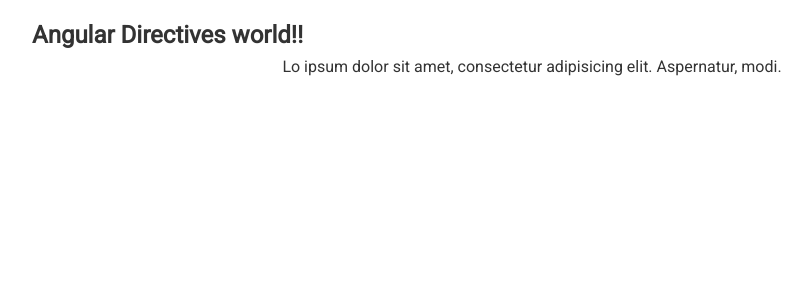
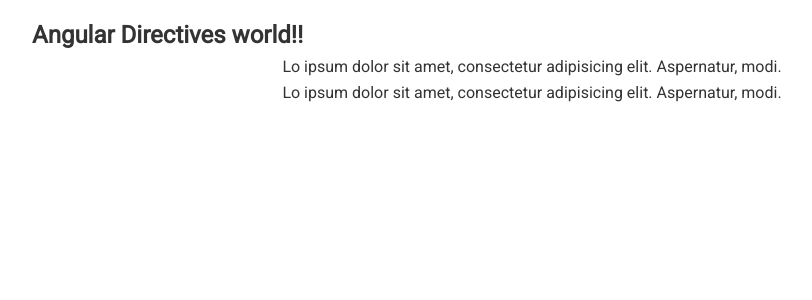
Before and after one commit to matviiko/angularLessons, an Angular app: page / in a window 1280 px wide. Shown: the top 300 px of the page, without its empty margins (108-920 px from the left). Built offline with nearby package versions, Linux system fonts and the light colour scheme.

Commit message:
HostBinding in Directive

```diff
--- a/src/app/app.component.html
+++ b/src/app/app.component.html
@@ -1,4 +1,5 @@
 <div class="container">
     <h2>Angular Directives world!!</h2>
-    <p appStyle="green">Lo ipsum dolor sit amet, consectetur adipisicing elit. Aspernatur, modi.</p>
+    <p [appStyle]="'green'">Lo ipsum dolor sit amet, consectetur adipisicing elit. Aspernatur, modi.</p>
+    <p [appStyle]="'red'">Lo ipsum dolor sit amet, consectetur adipisicing elit. Aspernatur, modi.</p>
 </div>
--- a/src/app/directives/style.directive.ts
+++ b/src/app/directives/style.directive.ts
@@ -1,10 +1,12 @@
-import {Directive, ElementRef, HostListener, Input, Renderer2} from '@angular/core';
+import {Directive, ElementRef, HostBinding, HostListener, Input, Renderer2} from '@angular/core';
 
 @Directive({
   selector: '[appStyle]'
 })
 export class StyleDirective {
   @Input('appStyle') color: string = 'black'
+    @HostBinding('style.color') elColor = null
+
 
   constructor(private el: ElementRef, private r: Renderer2 ) {
     this.r.setStyle(this.el.nativeElement, 'font-size', '1rem');
@@ -16,11 +18,13 @@
 }
 
 @HostListener('mouseenter') onEnter () {
-  this.r.setStyle(this.el.nativeElement, 'color', this.color);
+      this.elColor = this.color
+  // this.r.setStyle(this.el.nativeElement, 'color', this.color);
 }
 
 @HostListener('mouseleave') onLeave () {
-    this.r.setStyle(this.el.nativeElement, 'color', null);
+      this.elColor = null
+    // this.r.setStyle(this.el.nativeElement, 'color', null);
   }
 
 }
```
